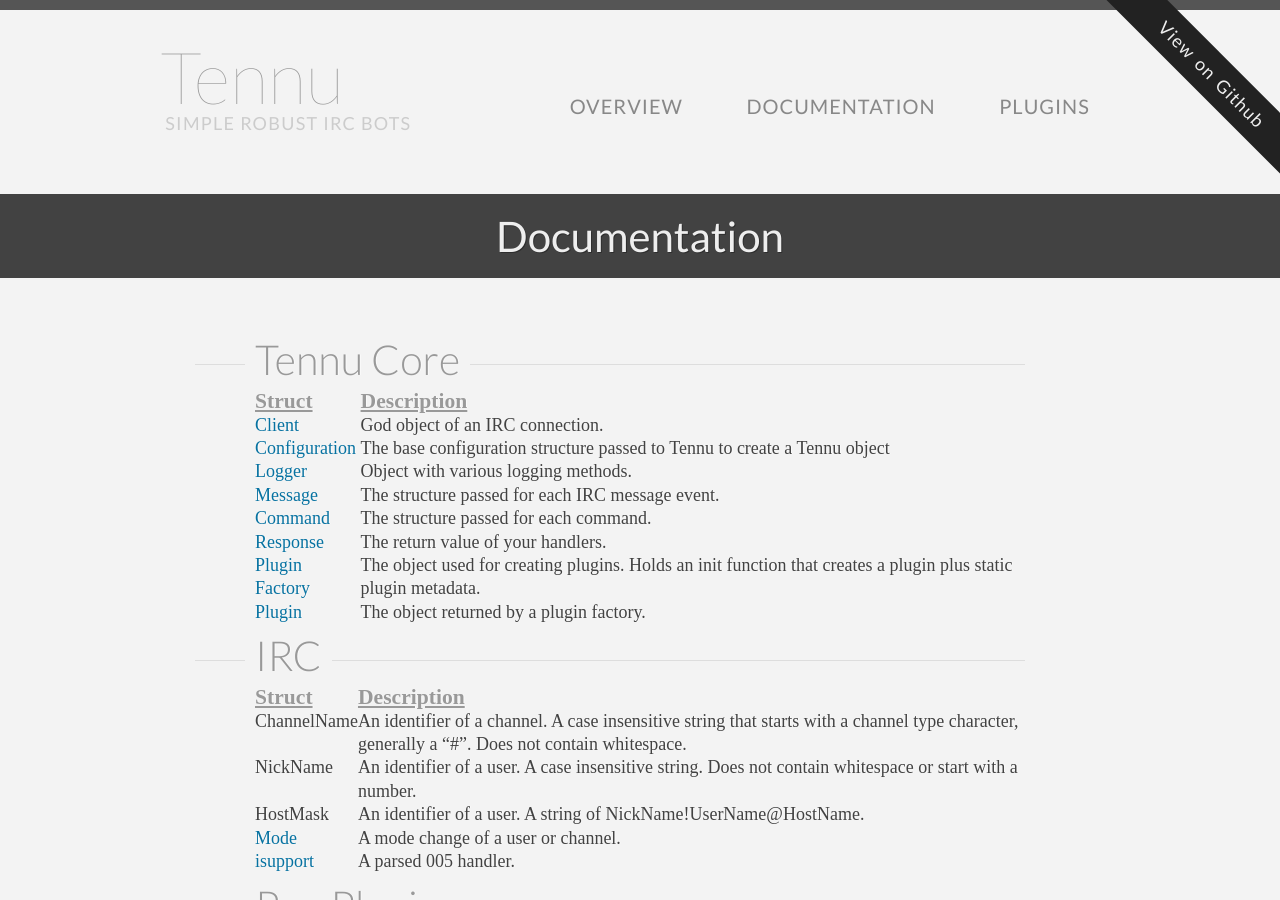
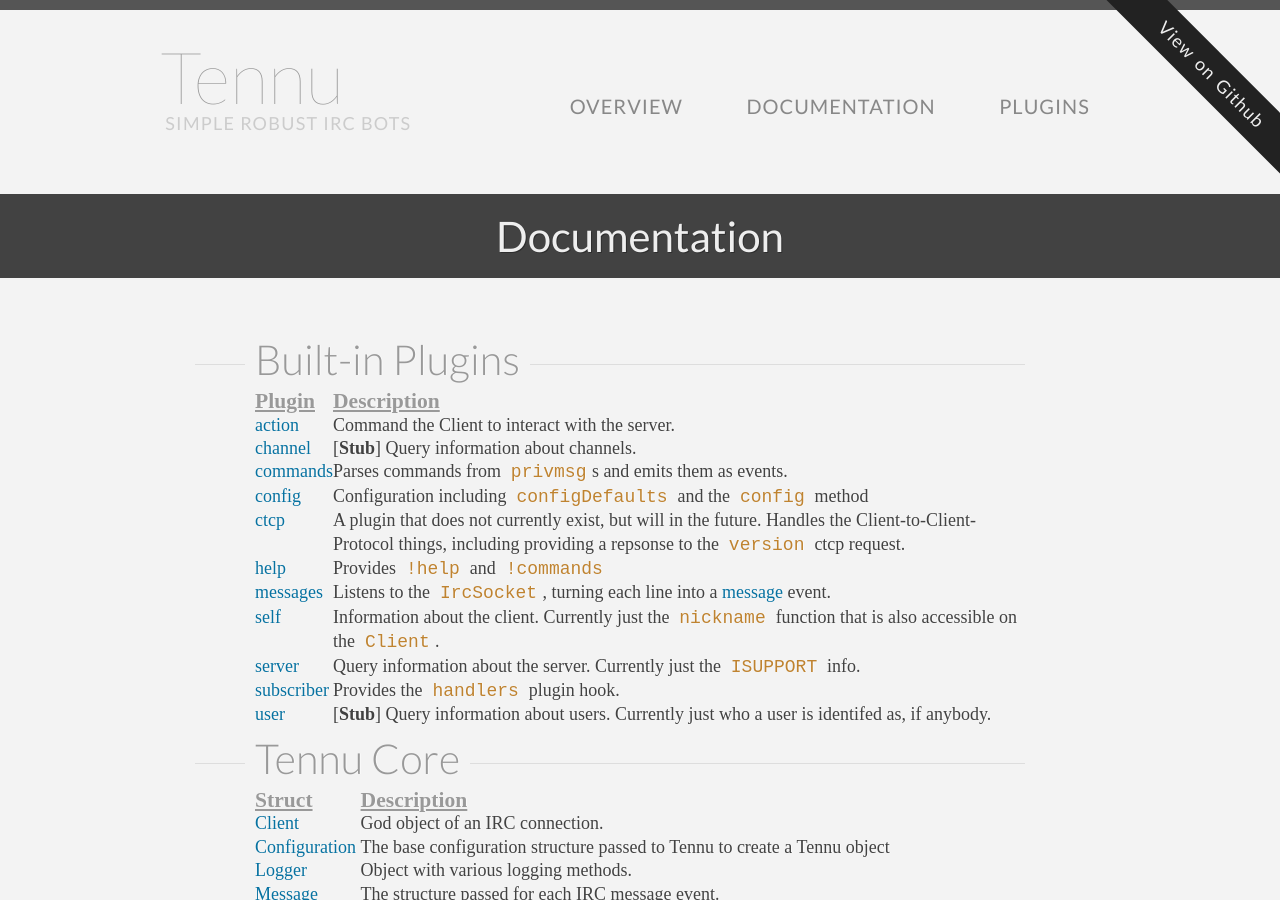
Before and after one commit to Tennu/tennu.github.io, a Jekyll site: the page built from documentation/api/index.md, in a window 1280 px wide and 900 px high. Built offline with Jekyll 4.4.1, drawn with Linux system fonts in a browser that asks for light colours; some web fonts are replaced.

Commit message:
Duplicate the built-in plugins into the API docs.

```diff
--- a/documentation/api/index.md
+++ b/documentation/api/index.md
@@ -2,6 +2,60 @@
 layout: document
 title: Documentation
 ---
+
+## Built-in Plugins
+
+<!-- This table is also in /plugins/index and any updates here should be updated there too. -->
+<table>
+  <tr>
+    <th>Plugin</th>
+    <th>Description</th>
+  </tr>
+  <tr>
+    <td><a href="action">action</a></td>
+    <td>Command the Client to interact with the server.</td>
+  </tr>
+  <tr>
+    <td><a href="channel">channel</a></td>
+    <td>[<b>Stub</b>] Query information about channels.</td>
+  </tr>
+  <tr>
+    <td><a href="commands">commands</a></td>
+    <td>Parses commands from <code>privmsg</code>s and emits them as events.</td>
+  </tr>
+  <tr>
+    <td><a href="config">config</a></td>
+    <td>Configuration including <code>configDefaults</code> and the <code>config</code> method</td>
+  </tr>
+  <tr>
+    <td><a href="ctcp">ctcp</a></td>
+    <td>A plugin that does not currently exist, but will in the future. Handles the Client-to-Client-Protocol things, including providing a repsonse to the <code>version</code> ctcp request.</td>
+  </tr>
+  <tr>
+    <td><a href="help">help</a></td>
+    <td>Provides <code>!help</code> and <code>!commands</code></td>
+  </tr>
+  <tr>
+    <td><a href="messages">messages</a></td>
+    <td>Listens to the <code>IrcSocket</code>, turning each line into a <a href="/documentation/api/message-properties">message</a> event.</td>
+  </tr>
+  <tr>
+    <td><a href="self">self</a></td>
+    <td>Information about the client. Currently just the <code>nickname</code> function that is also accessible on the <code>Client</code>.</td>
+  </tr>
+  <tr>
+    <td><a href="server">server</a></td>
+    <td>Query information about the server. Currently just the <code>ISUPPORT</code> info.</td>
+  </tr>
+  <tr>
+    <td><a href="subscriber">subscriber</a></td>
+    <td>Provides the <code>handlers</code> plugin hook.</td>
+  </tr>
+  <tr>
+    <td><a href="user">user</a></td>
+    <td>[<b>Stub</b>] Query information about users. Currently just who a user is identifed as, if anybody.</td>
+  </tr>
+</table>
 
 ## Tennu Core
 
--- a/plugins/index.html
+++ b/plugins/index.html
@@ -9,6 +9,7 @@
 
 <p>These plugins are built into Tennu, and do not need to be installed manually or listed as dependencies.</p>
 
+<!-- This table is also in /documentation/api/index and any updates here should be updated there too. -->
 <table>
   <tr>
     <th>Plugin</th>
```
